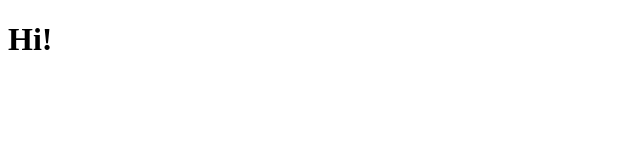
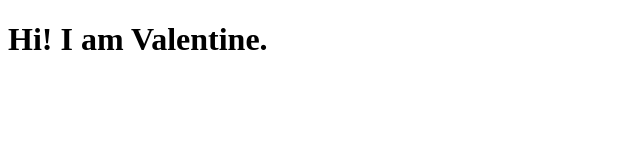
Before and after one commit to Ubevalohalo/Ubevalohalo.github.io, a plain HTML site: page index.html in a window 1280 px wide. Shown: the whole page, without its empty margins (0-640 px from the left). Drawn offline with Linux system fonts and the light colour scheme.

Commit message:
Update index.html

```diff
--- a/index.html
+++ b/index.html
@@ -6,6 +6,6 @@
     <title>Valentine Pena</title>
 </head>
 <body>
-    <h1>Hi!</h1>
+    <h1>Hi! I am Valentine.</h1>
 </body>
 </html>
```
